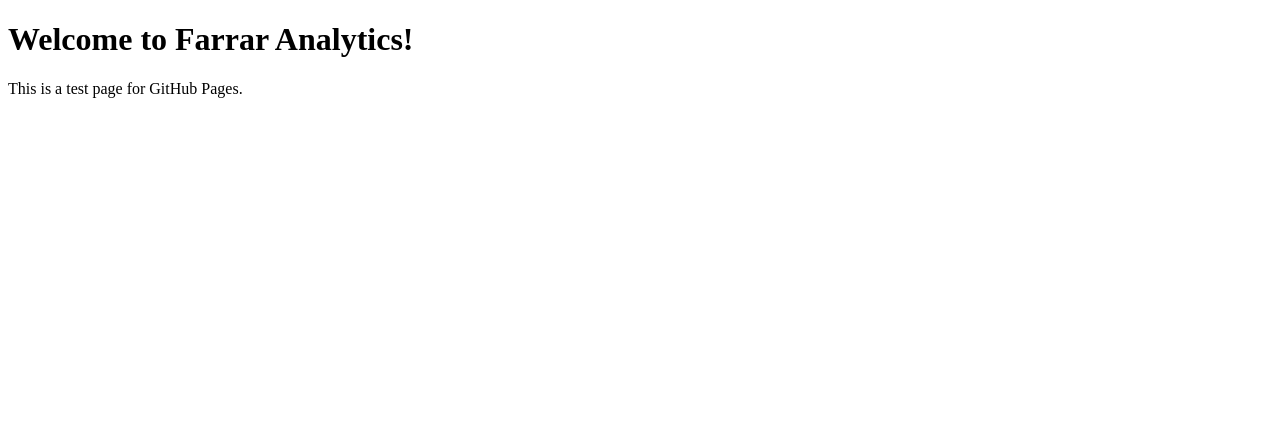
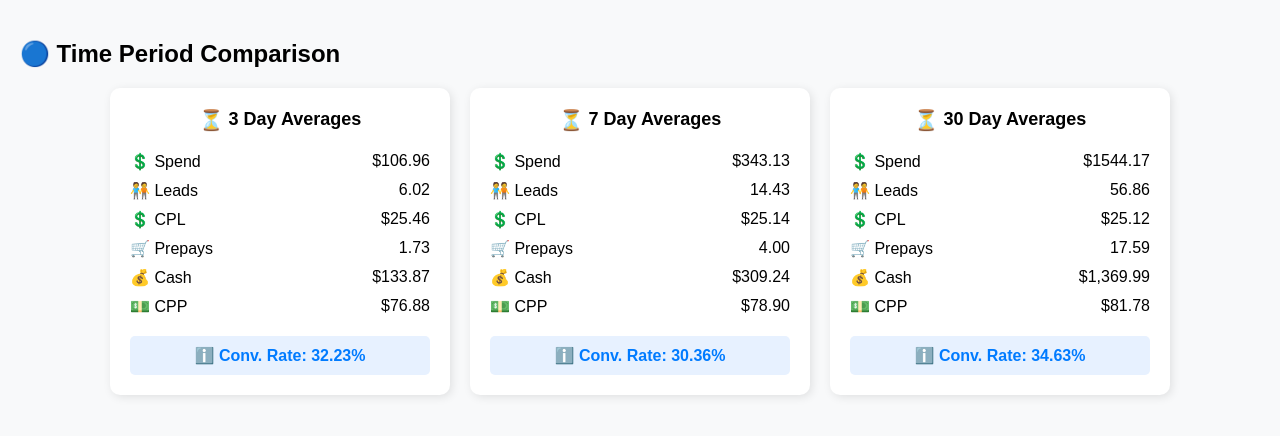
Before and after one commit to farraranalytics/farraranalytics, a plain HTML site: page index.html in a window 1280 px wide. Drawn offline with Linux system fonts and the light colour scheme.

Commit message:
Update index.html

```diff
--- a/index.html
+++ b/index.html
@@ -2,10 +2,113 @@
 <html lang="en">
 <head>
     <meta charset="UTF-8">
-    <title>Farrar Analytics</title>
+    <meta name="viewport" content="width=device-width, initial-scale=1.0">
+    <title>Time Period Comparison</title>
+    <style>
+        body {
+            font-family: Arial, sans-serif;
+            background-color: #f8f9fa;
+            margin: 0;
+            padding: 20px;
+        }
+        .container {
+            display: flex;
+            justify-content: center;
+            gap: 20px;
+        }
+        .card {
+            background: white;
+            padding: 20px;
+            border-radius: 10px;
+            box-shadow: 2px 2px 10px rgba(0, 0, 0, 0.1);
+            width: 300px;
+            text-align: center;
+        }
+        .header {
+            font-size: 18px;
+            font-weight: bold;
+            display: flex;
+            align-items: center;
+            justify-content: center;
+            gap: 5px;
+            margin-bottom: 15px;
+        }
+        .icon {
+            font-size: 20px;
+            color: #007bff;
+        }
+        .metric {
+            display: flex;
+            justify-content: space-between;
+            font-size: 16px;
+            padding: 5px 0;
+        }
+        .conversion-rate {
+            margin-top: 15px;
+            background: #e7f1ff;
+            padding: 10px;
+            border-radius: 5px;
+            font-weight: bold;
+            color: #007bff;
+        }
+    </style>
 </head>
 <body>
-    <h1>Welcome to Farrar Analytics!</h1>
-    <p>This is a test page for GitHub Pages.</p>
+
+    <h2>🔵 Time Period Comparison</h2>
+    <div class="container">
+        <div class="card">
+            <div class="header"><span class="icon">⏳</span> 3 Day Averages</div>
+            <div class="metric"><span>💲 Spend</span> <span id="spend3">$133.25</span></div>
+            <div class="metric"><span>🧑‍🤝‍🧑 Leads</span> <span id="leads3">5.23</span></div>
+            <div class="metric"><span>💲 CPL</span> <span id="cpl3">$25.46</span></div>
+            <div class="metric"><span>🛒 Prepays</span> <span id="prepays3">1.73</span></div>
+            <div class="metric"><span>💰 Cash</span> <span id="cash3">$133.87</span></div>
+            <div class="metric"><span>💵 CPP</span> <span id="cpp3">$76.88</span></div>
+            <div class="conversion-rate">ℹ️ Conv. Rate: <span id="conv3">33.12%</span></div>
+        </div>
+
+        <div class="card">
+            <div class="header"><span class="icon">⏳</span> 7 Day Averages</div>
+            <div class="metric"><span>💲 Spend</span> <span id="spend7">$315.60</span></div>
+            <div class="metric"><span>🧑‍🤝‍🧑 Leads</span> <span id="leads7">12.56</span></div>
+            <div class="metric"><span>💲 CPL</span> <span id="cpl7">$25.14</span></div>
+            <div class="metric"><span>🛒 Prepays</span> <span id="prepays7">4.00</span></div>
+            <div class="metric"><span>💰 Cash</span> <span id="cash7">$309.24</span></div>
+            <div class="metric"><span>💵 CPP</span> <span id="cpp7">$78.90</span></div>
+            <div class="conversion-rate">ℹ️ Conv. Rate: <span id="conv7">31.86%</span></div>
+        </div>
+
+        <div class="card">
+            <div class="header"><span class="icon">⏳</span> 30 Day Averages</div>
+            <div class="metric"><span>💲 Spend</span> <span id="spend30">$1,438.42</span></div>
+            <div class="metric"><span>🧑‍🤝‍🧑 Leads</span> <span id="leads30">57.26</span></div>
+            <div class="metric"><span>💲 CPL</span> <span id="cpl30">$25.12</span></div>
+            <div class="metric"><span>🛒 Prepays</span> <span id="prepays30">17.59</span></div>
+            <div class="metric"><span>💰 Cash</span> <span id="cash30">$1,369.99</span></div>
+            <div class="metric"><span>💵 CPP</span> <span id="cpp30">$81.78</span></div>
+            <div class="conversion-rate">ℹ️ Conv. Rate: <span id="conv30">30.72%</span></div>
+        </div>
+    </div>
+
+    <script>
+        // Example: Updating values dynamically (Replace this with Looker Studio API calls if needed)
+        function updateMetrics() {
+            document.getElementById("spend3").innerText = "$" + (100 + Math.random() * 50).toFixed(2);
+            document.getElementById("leads3").innerText = (5 + Math.random() * 2).toFixed(2);
+            document.getElementById("conv3").innerText = (30 + Math.random() * 5).toFixed(2) + "%";
+
+            document.getElementById("spend7").innerText = "$" + (300 + Math.random() * 100).toFixed(2);
+            document.getElementById("leads7").innerText = (12 + Math.random() * 3).toFixed(2);
+            document.getElementById("conv7").innerText = (30 + Math.random() * 5).toFixed(2) + "%";
+
+            document.getElementById("spend30").innerText = "$" + (1400 + Math.random() * 200).toFixed(2);
+            document.getElementById("leads30").innerText = (50 + Math.random() * 10).toFixed(2);
+            document.getElementById("conv30").innerText = (30 + Math.random() * 5).toFixed(2) + "%";
+        }
+
+        setInterval(updateMetrics, 5000); // Updates every 5 seconds (Example)
+    </script>
+
 </body>
 </html>
```
